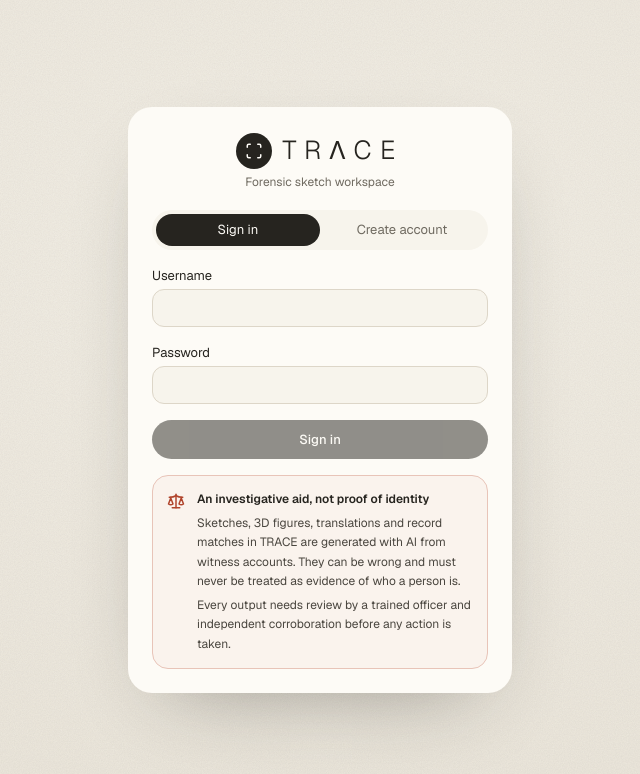
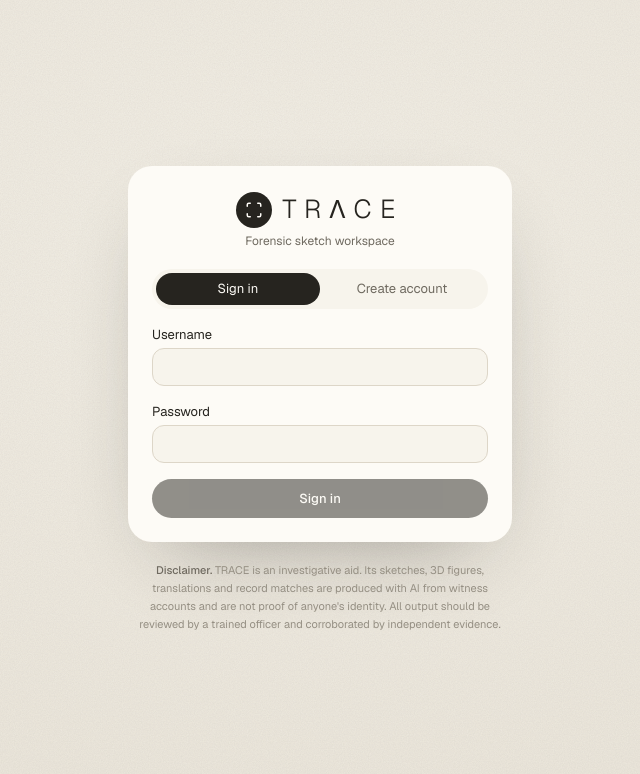
Before and after one commit to vinay3254/forensic-sketch-ai-v2, a React (Vite) app in the folder frontend/: page /login in a window 1280 px wide. Shown: the top 774 px of the page, without its empty margins (320-960 px from the left). Built offline with nearby package versions, Linux system fonts and the light colour scheme.

Commit message:
fix(ui): login disclaimer as a quiet note under the card, not a warning box

```diff
--- a/frontend/src/pages/LoginPage.tsx
+++ b/frontend/src/pages/LoginPage.tsx
@@ -1,5 +1,5 @@
 import { useMutation, useQueryClient } from '@tanstack/react-query'
-import { Scale, ShieldCheck, UserRound } from 'lucide-react'
+import { ShieldCheck, UserRound } from 'lucide-react'
 import { useState, type FormEvent } from 'react'
 import { useNavigate } from 'react-router-dom'
 import { login, signup } from '../api'
@@ -46,7 +46,7 @@ export default function LoginPage() {
   }
 
   return (
-    <div className="flex min-h-screen items-center justify-center p-4">
+    <div className="flex min-h-screen flex-col items-center justify-center gap-5 p-4">
       <form onSubmit={submit} className="w-full max-w-sm space-y-4 rounded-[24px] bg-white p-6 shadow-[0_30px_80px_-40px_rgba(38,36,31,0.45)]">
         <h1 className="flex flex-col items-center gap-1 pb-1">
           <TraceMark size="lg" />
@@ -121,21 +121,12 @@ export default function LoginPage() {
         <button type="submit" disabled={!ready || busy} className="w-full rounded-full bg-ink py-2.5 text-[13px] font-medium text-white hover:bg-ink-2 disabled:opacity-50">
           {busy ? 'Please wait…' : mode === 'signin' ? 'Sign in' : role === 'admin' ? 'Create admin account' : 'Create investigator account'}
         </button>
-
-        <aside aria-label="Use of AI output" className="flex gap-3 rounded-2xl border border-accent-soft bg-accent-soft/15 p-3.5">
-          <Scale size={18} className="mt-0.5 shrink-0 text-accent" aria-hidden />
-          <div className="space-y-1 text-[12px] leading-relaxed text-body">
-            <p className="font-semibold text-ink">An investigative aid, not proof of identity</p>
-            <p>
-              Sketches, 3D figures, translations and record matches in TRACE are generated with AI from witness accounts. They can be wrong
-              and must never be treated as evidence of who a person is.
-            </p>
-            <p>
-              Every output needs review by a trained officer and independent corroboration before any action is taken.
-            </p>
-          </div>
-        </aside>
       </form>
+      <p className="max-w-sm text-center text-[11px] leading-relaxed text-faint">
+        <span className="font-medium text-muted">Disclaimer.</span> TRACE is an investigative aid. Its sketches, 3D figures,
+        translations and record matches are produced with AI from witness accounts and are not proof of anyone's
+        identity. All output should be reviewed by a trained officer and corroborated by independent evidence.
+      </p>
     </div>
   )
 }
```
